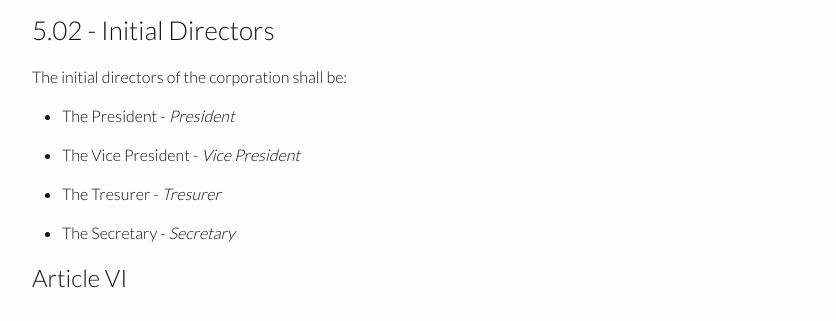
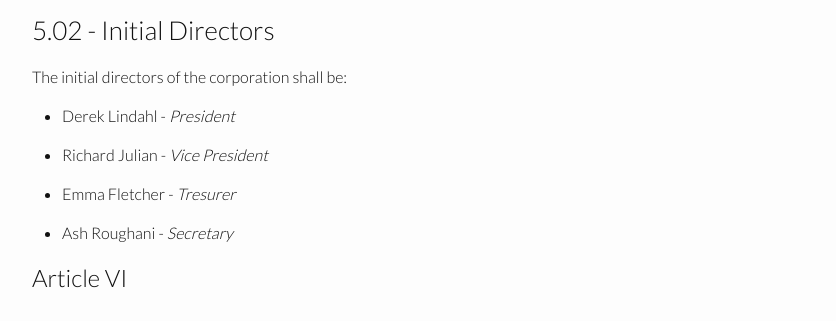
Before and after one commit to techramento/techramento.github.io, a Jekyll site: the page built from ARTICLES_OF_INCORPORATION.md, in a window 1280 px wide and 900 px high, scrolled down 3126 px. Shown: the part 154-475 px from the top of the window, without its empty margins (218-1054 px from the left). Built offline with Jekyll 4.4.1, drawn with Linux system fonts in a browser that asks for light colours; some of the changed text lies outside the part shown.

Commit message:
Assign initial Board of Director Officers

```diff
--- a/_data/board_of_directors.yml
+++ b/_data/board_of_directors.yml
@@ -1,15 +1,15 @@
 - title: President
-  name: The President
+  name: Derek Lindahl
   initial_member: true
 
 - title: Vice President
-  name:  The Vice President
+  name:  Richard Julian
   initial_member: true
 
 - title: Tresurer
-  name: The Tresurer
+  name: Emma Fletcher
   initial_member: true
 
 - title: Secretary
-  name: The Secretary
+  name: Ash Roughani
   initial_member: true
```
